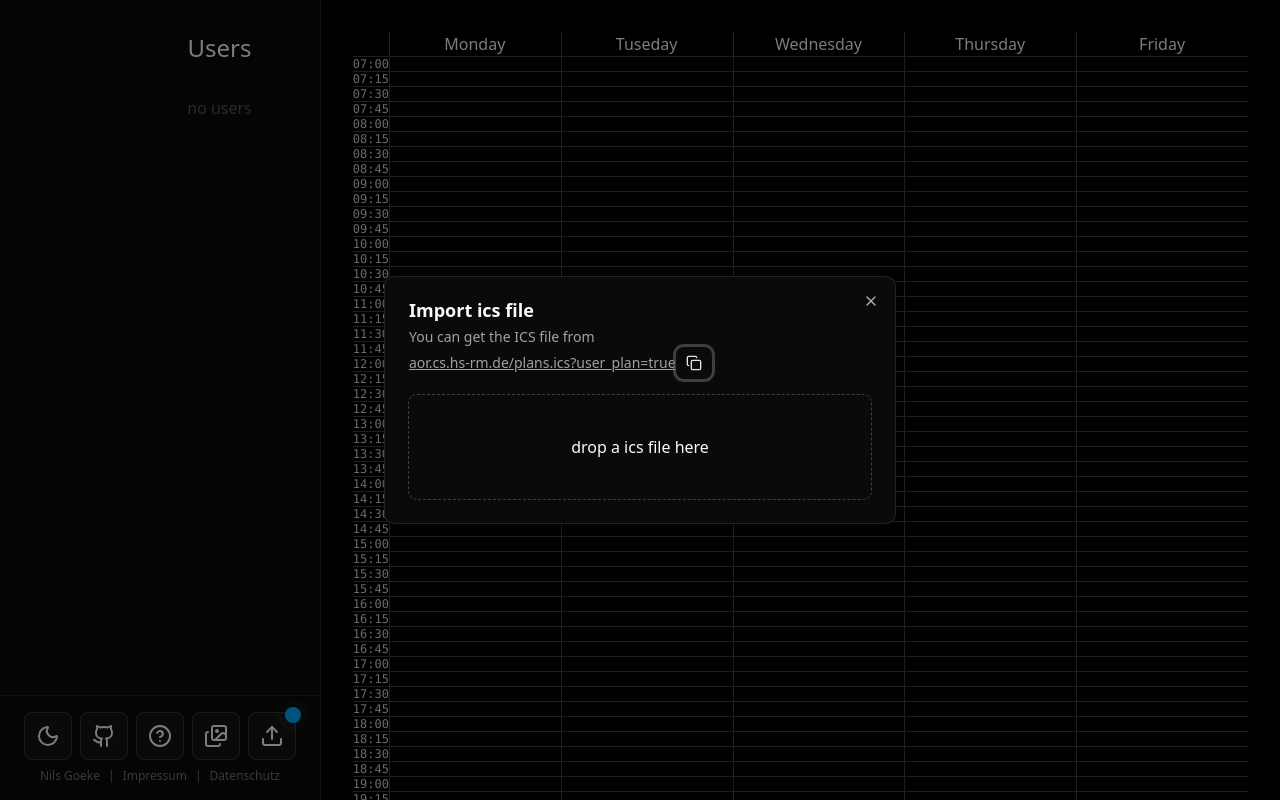
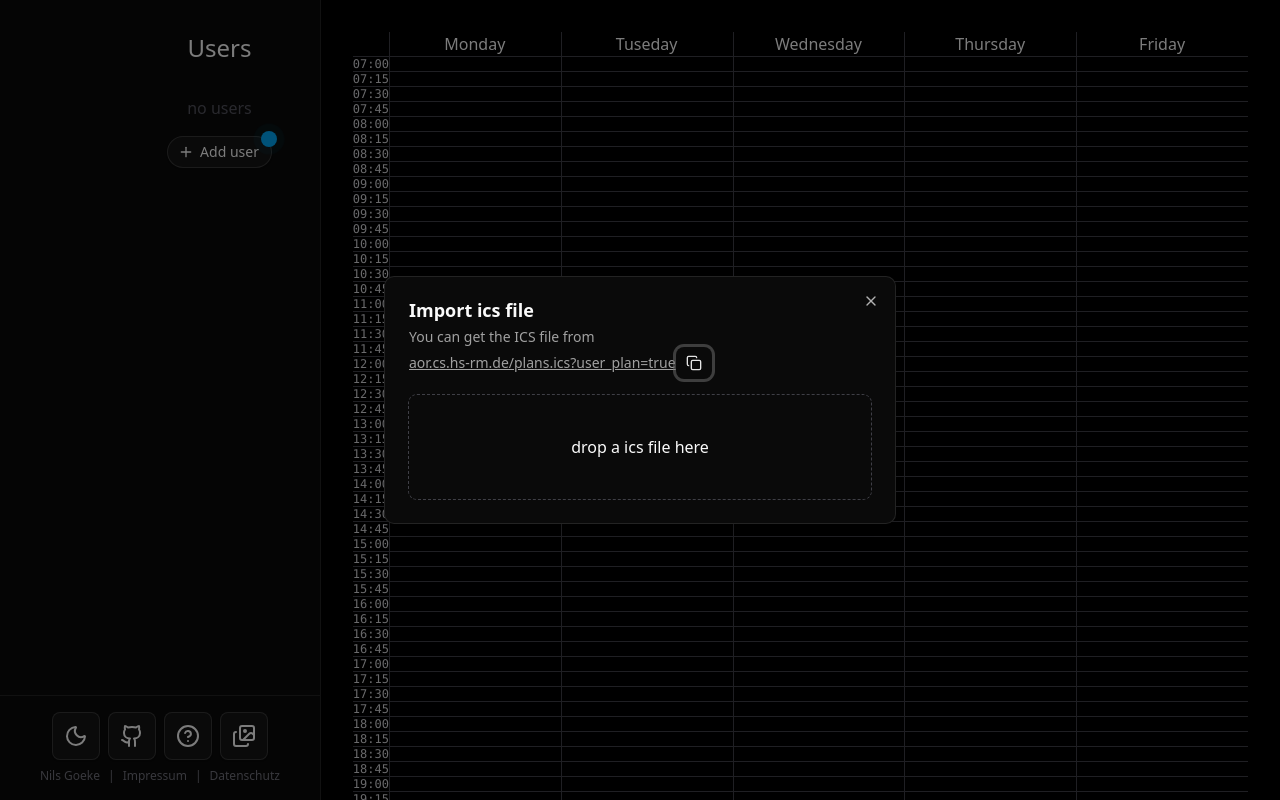
Before and after one commit to NilsGke/timetable-stack, a React (Vite) app: page / in a window 1280 px wide. Built offline with nearby package versions, Linux system fonts and the light colour scheme.

Commit message:
move add user button to user list

```diff
--- a/src/components/ButtonBar.tsx
+++ b/src/components/ButtonBar.tsx
@@ -46,15 +46,6 @@ export function ButtonBar({
         <InfoPopover className="size-12" />
 
         <ScreenshotButton className="size-12" timetableRef={timetableRef} />
-
-        <FileInput
-          className="size-12"
-          users={users}
-          addUser={addUser}
-          updateUser={updateUser}
-          removeUser={removeUser}
-          reorderUsers={reorderUsers}
-        />
       </div>
       <div className="text-center mt-2 text-xs space-x-2 text-zinc-400 dark:text-zinc-500">
         <a target="_blank" href="https://nilsgke.dev">
--- a/src/components/ColorSelect.tsx
+++ b/src/components/ColorSelect.tsx
@@ -18,7 +18,7 @@ export default function ColorSelect({
 }) {
   return (
     <Select value={color} onValueChange={updateColor}>
-      <SelectTrigger className="w-36">
+      <SelectTrigger className="w-30">
         <SelectValue placeholder="Select a color" />
       </SelectTrigger>
       <SelectContent>
--- a/src/components/FileInput.tsx
+++ b/src/components/FileInput.tsx
@@ -1,4 +1,4 @@
-import { Upload } from "lucide-react";
+import { Plus, Upload } from "lucide-react";
 import { Button } from "./ui/button";
 import { useState, type ChangeEventHandler } from "react";
 import { toast } from "sonner";
@@ -25,8 +25,7 @@ export function FileInput({
   addUser,
   updateUser,
   removeUser,
-  className,
-}: { className?: string } & ReturnType<typeof useUsers>) {
+}: ReturnType<typeof useUsers>) {
   const [dialogOpen, setDialogOpen] = useState(users.length === 0);
   const [files, setFiles] = useState<File[]>([]);
 
@@ -69,21 +68,17 @@ export function FileInput({
   return (
     <>
       <Dialog open={dialogOpen} onOpenChange={(state) => setDialogOpen(state)}>
-        <Tooltip>
-          <TooltipTrigger asChild>
         <DialogTrigger asChild>
           <Button
             variant="outline"
-                size="icon"
-                className={cn("relative", className)}
+            size="sm"
+            className="pr-3! relative w-fit mx-auto rounded-full bg-transparent"
           >
-                <Upload className="size-6" />
+            <Plus className="size-4" />
+            Add user
             {users.length === 0 && <Ping />}
           </Button>
         </DialogTrigger>
-          </TooltipTrigger>
-          <TooltipContent>Import ICS file</TooltipContent>
-        </Tooltip>
         <DialogContent
           onKeyDown={(e) => {
             if (e.key === "Enter") submit();
--- a/src/components/Users.tsx
+++ b/src/components/Users.tsx
@@ -1,9 +1,11 @@
 import { User } from "@/components/User";
 import type { useUsers } from "@/hooks/useUsers";
 import { Reorder } from "motion/react";
+import { FileInput } from "./FileInput";
 
 export function Users({
   users,
+  addUser,
   updateUser,
   removeUser,
   reorderUsers,
@@ -32,6 +34,14 @@ export function Users({
             no users
           </span>
         )}
+
+        <FileInput
+          users={users}
+          addUser={addUser}
+          updateUser={updateUser}
+          removeUser={removeUser}
+          reorderUsers={reorderUsers}
+        />
       </Reorder.Group>
     </div>
   );
```
Lines whose indentation alone changed are shown as unchanged.
